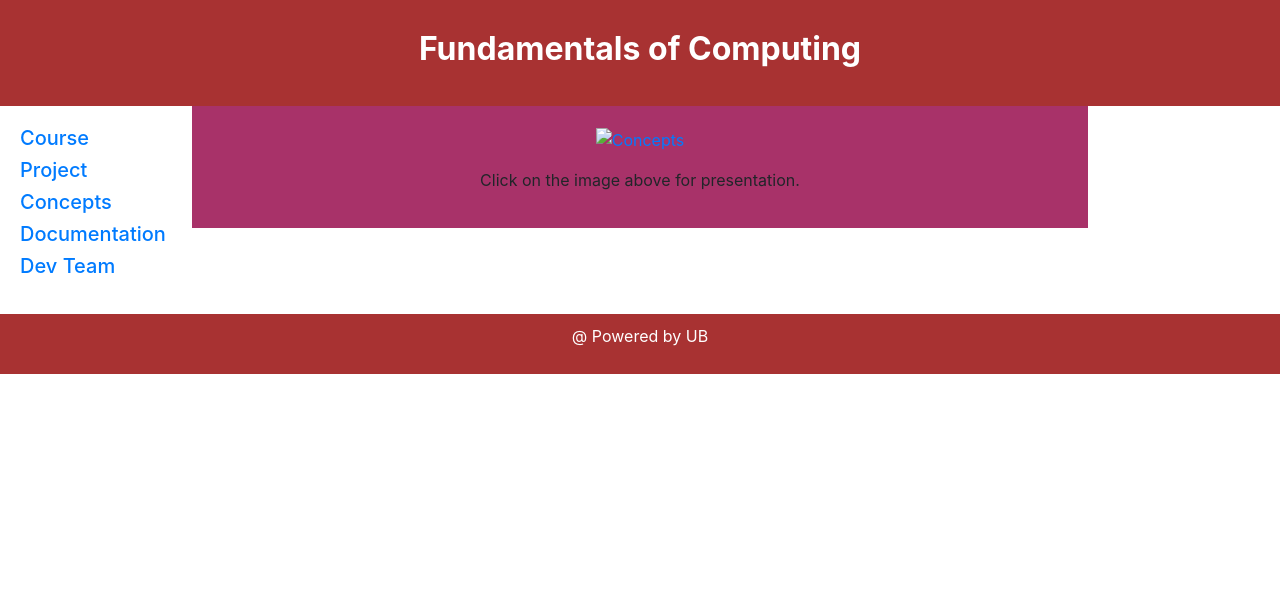
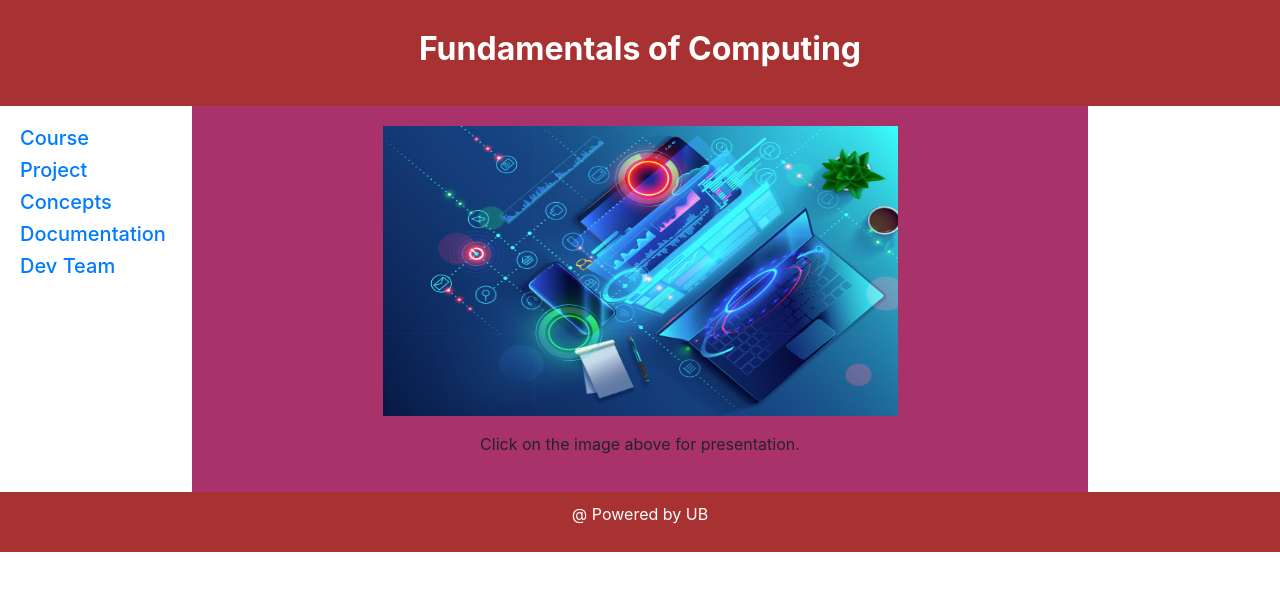
Before and after one commit to ReneeB2022/FinalProject, a plain HTML site: page concepts.html in a window 1280 px wide. Drawn offline with nearby package versions, Linux system fonts and the light colour scheme.

Commit message:
Update concepts.html

```diff
--- a/concepts.html
+++ b/concepts.html
@@ -26,7 +26,7 @@
   </nav>
 
   <article>
-  <center> <a href="https://docs.google.com/presentation/d/1Fvh6TDjSA0R-0cdIkpQsW8ui93Aq-PNHjv4H43vkJIQ/edit?usp=sharing"><img src="assets/Photo.JPG" alt="Concepts" width="515" height="290" ></a>
+  <center> <a href="https://docs.google.com/presentation/d/1Fvh6TDjSA0R-0cdIkpQsW8ui93Aq-PNHjv4H43vkJIQ/edit?usp=sharing"><img src="Photo.JPG" alt="Concepts" width="515" height="290" ></a>
    <p></p>
 
     <p>Click on the image above for presentation.</p>
```
